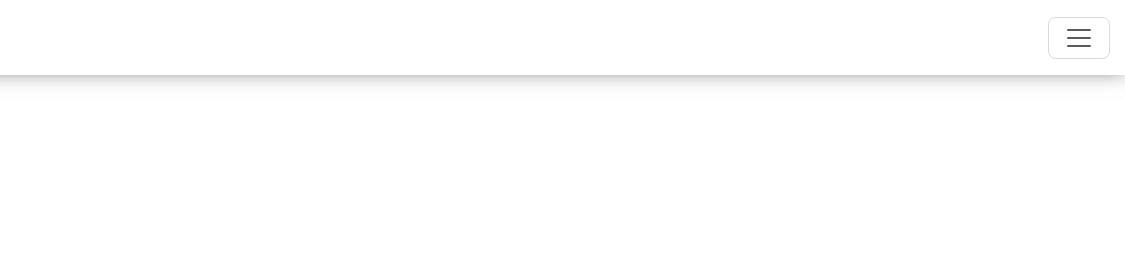
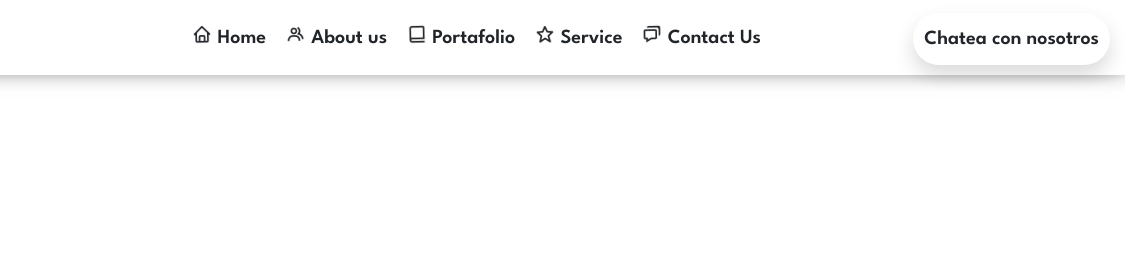
Before and after one commit to joocsproductions/site, a website: page index.html in a window 1280 px wide. Shown: the top 275 px of the page, 155-1280 px from the left. Drawn offline with nearby package versions, Linux system fonts and the light colour scheme.

Commit message:
modified:   index.html 	modified:   styles.css

```diff
--- a/index.html
+++ b/index.html
@@ -45,8 +45,43 @@
             <div class="container-fluid">
                 <a href="#home" class="logo"><img src="images/logo.png" alt="JOOCS"></a>
 
+                <div class="pc">
+                    <ul class="navbar-pc">
+                        <li class="nav-item">
+                            <a class="nav-link" aria-current="page" href="#">
+                                <i class='bx bx-home bx-tada'></i>
+                                Home
+                            </a>
+                        </li>
+                        <li class="nav-item">
+                            <a class="nav-link" aria-current="page" href="#">
+                                <i class='bx bx-group bx-tada' ></i>
+                                About us
+                            </a>
+                        </li>
+                        <li class="nav-item">
+                            <a class="nav-link" href="#">
+                                <i class='bx bx-book-alt bx-tada' ></i>
+                                Portafolio
+                            </a>
+                        </li>
+                        <li class="nav-item">
+                            <a class="nav-link" href="#">
+                                <i class='bx bx-star bx-tada' ></i>
+                                Service
+                            </a>
+                        </li>
+                        <li class="nav-item">
+                            <a class="nav-link" href="#">
+                                <i class='bx bx-chat bx-tada' ></i>
+                                Contact Us
+                            </a>
+                        </li>
+                    </ul>
+                </div>
 
-
+                <a class="btn p-2 shadow rounded-pill align-self-end" href="#chat" id="chat">Chatea con nosotros</a>
+                <!-- button cellphone -->
                 <button class="navbar-toggler" type="button" data-bs-toggle="offcanvas"
                     data-bs-target="#offcanvasNavbar" aria-controls="offcanvasNavbar">
                     <span class="navbar-toggler-icon"></span>
--- a/styles.css
+++ b/styles.css
@@ -73,7 +73,19 @@ img {
     width: clamp(6.25rem, 0rem + 12.5vw, 10rem);
 }
 
+/* NavBar Bootstrap */
+.navbar-toggler{
+    display: none;
+}
 
+.pc .navbar-pc{
+    display: flex;
+    margin: auto;
+}
+
+.nav-item{
+    padding-right: 20px ;
+}
 
 .navbar {
     display: flex;
@@ -86,7 +98,7 @@ img {
     font-size: 20px;
 } */
 .header .navbar a {
-    transition: 0.3s;
+    transition: 0.2s;
 }
 
 /* .header .navbar a:hover {
@@ -224,9 +236,21 @@ footer {
 
 /*---------responsive----------------*/
 
-/* @media screen and (max-width:800px) {
+@media screen and (max-width:800px){
 
-    .hide {
+    .pc{
+        display: none;
+    }
+
+    #chat{
+        display:none;
+    }
+
+    .navbar-toggler{
+        display: initial;
+    }
+
+    /* .hide {
         display: none;
     }
 
@@ -247,6 +271,5 @@ footer {
         display: block;
         background: none;
         border-radius: 5px;
-    }
-
-} */
+    } */
+}
```
